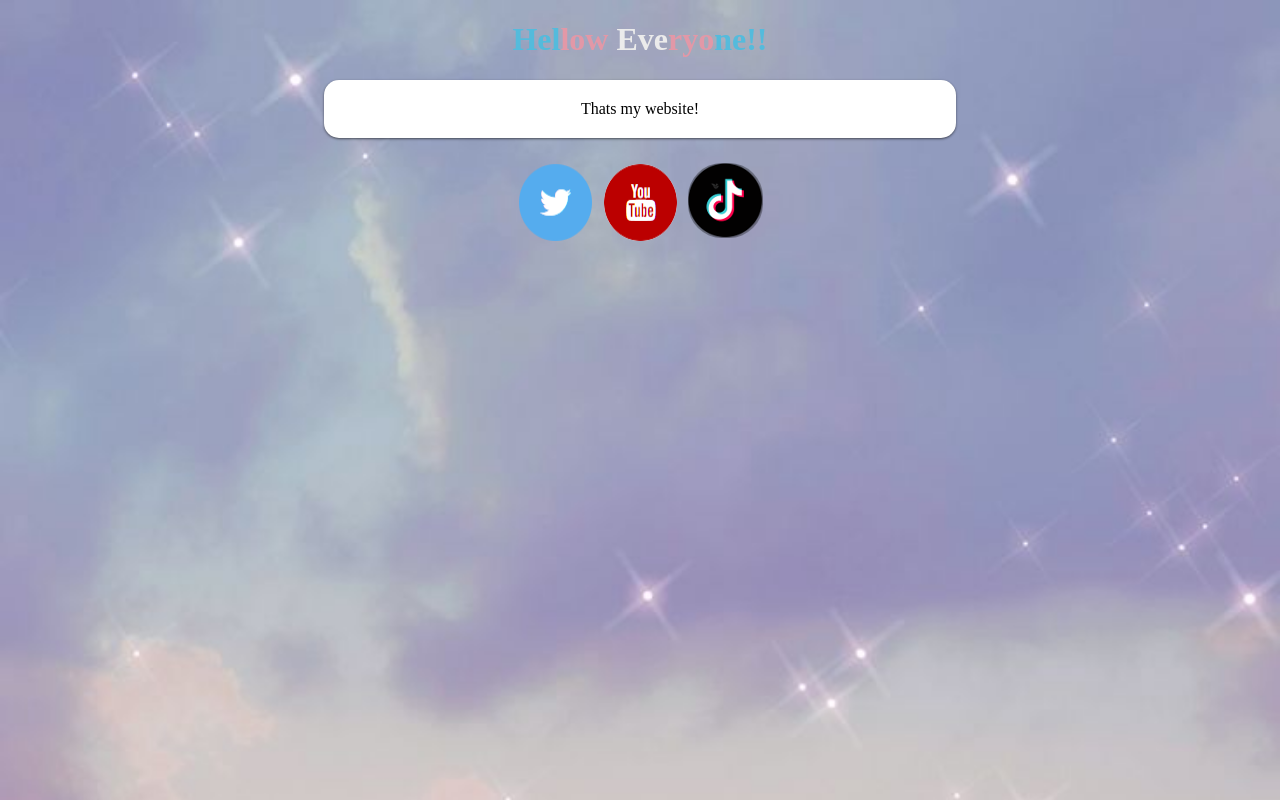
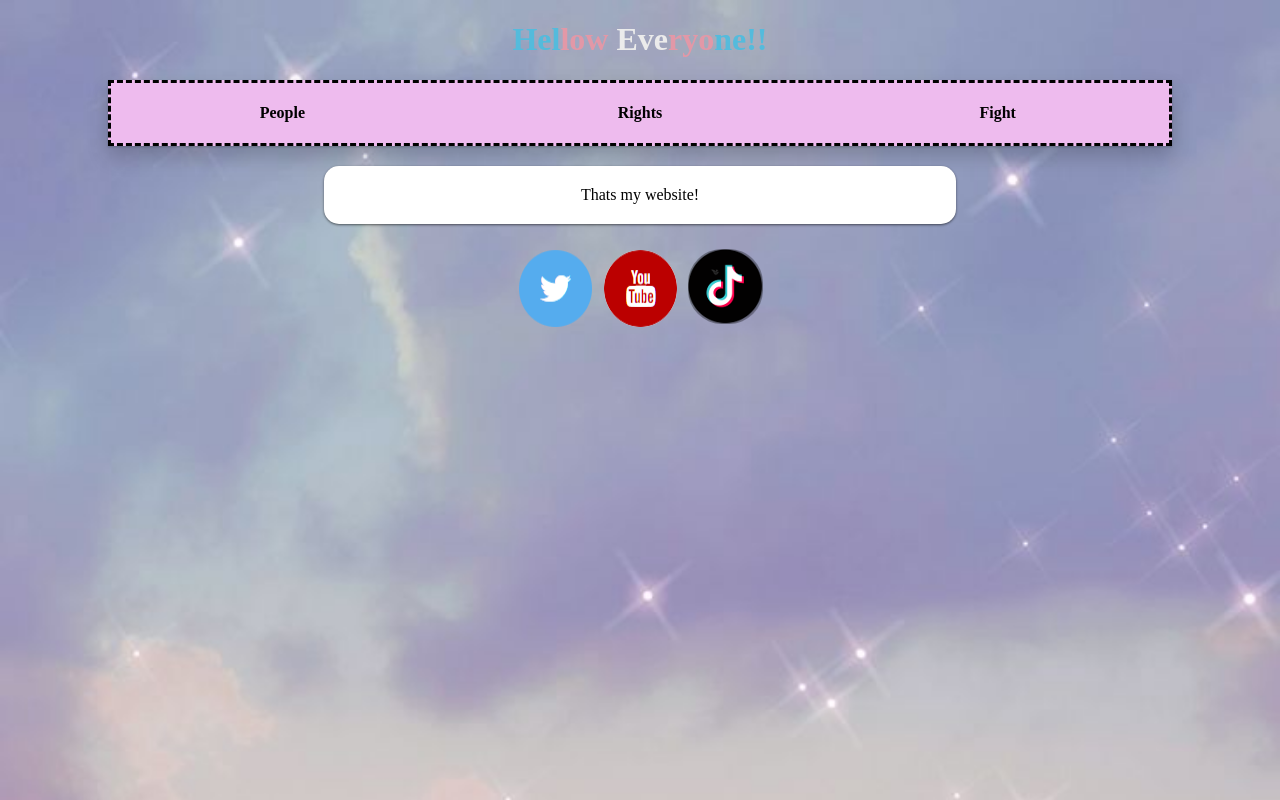
Before and after one commit to StarCoffy/website, a plain HTML site: page index.html in a window 1280 px wide. Drawn offline with Linux system fonts and the light colour scheme.

Commit message:
Website versão 2🏳️‍🌈

```diff
--- a/index.html
+++ b/index.html
@@ -17,6 +17,11 @@
    </h1>
  </div>
  <center>
+    <div class = "menu">
+     <h4><a>People</a></h4>
+     <h4><a>Rights</a></h4>
+     <h4><a>Fight</a></h4>
+   </div>
  <div id = "comeco">
   <div class = "titu">
     <div class = "noUser">
--- a/style.css
+++ b/style.css
@@ -2,12 +2,42 @@
   width: 100px;
 }
 body{
-  background-color:#ebebb;
+  background-color:#ebeb;
     background:url('images/fundo.jpg');
     -webkit-background-size: cover;
     -moz-background-size: cover;
     -o-background-size: cover;
     background-size: cover;
+}
+.menu{
+  display: grid;
+  grid-template-columns: repeat(auto-fit, minmax(180px,1fr));
+  grid-gap: 15px;
+  background-color:#ebe;
+  box-shadow: 0px 10px 20px rgba(0,0,0,0.2), 0px 1px 2px rgba(0, 0, 0, 0.2);
+  justify-content:center;
+  margin-left: 100px;
+  margin-right:100px;
+  border:dashed;
+  border-width:unset;
+}
+.menu a{
+  padding: 15px;
+  color: black;
+  text-decoration: none;
+}
+.menu a:hover{
+  background-image: url("images/gay.png");
+  cursor: pointer;
+    -webkit-background-size: cover;
+    -moz-background-size: cover;
+    -o-background-size: cover;
+    background-size: cover;
+}
+.grid {
+  display: grid;
+  grid-template-columns: repeat(auto-fit, minmax(180px,1fr));
+  grid-gap: 16px;
 }
 .card
 {
```
Also changed, not shown: .config/configstore/update-notifier-npm.json, images/gay.png (added), 1 other file.
